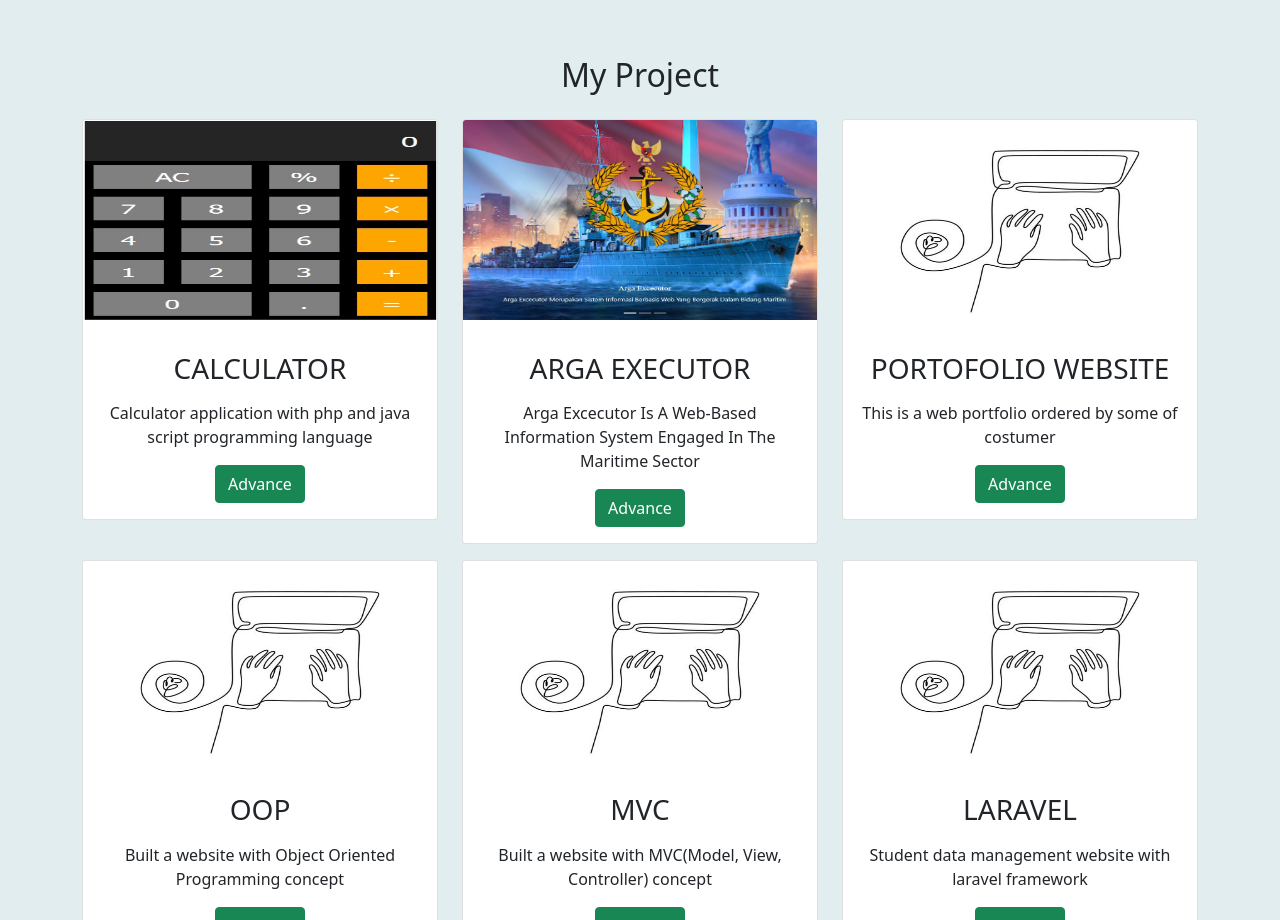
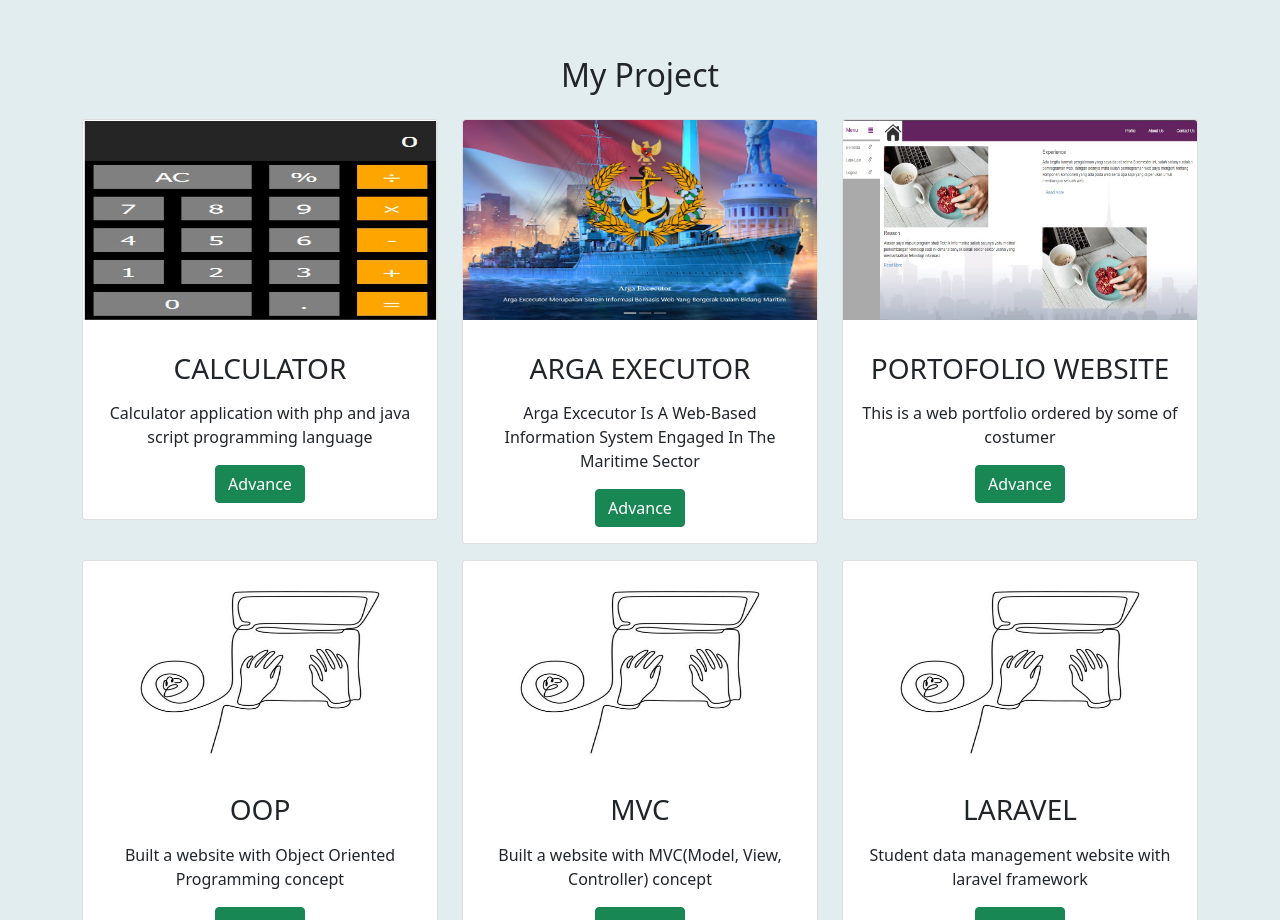
Before and after one commit to mujiindriani/mujiindriani.github.io, a plain HTML site: page index.html in a window 1280 px wide. Shown: the part 1300-2220 px from the top of the page. Drawn offline with nearby package versions, Linux system fonts and the light colour scheme.

Commit message:
porto img

```diff
--- a/index.html
+++ b/index.html
@@ -102,7 +102,7 @@
           </div>
           <div class="col-md-4 mb-3">
             <div class="card">
-              <img src="img/card.jpg" class="card-img-top" alt="project1" height="200rem" />
+              <img src="img/pt.jpg" class="card-img-top" alt="project1" height="200rem" />
               <div class="card-body text-center">
                 <p class="card-text"><h3>PORTOFOLIO WEBSITE</h3></p>
                 <P> This is a web portfolio ordered by some of costumer</P>
```
Also changed, not shown: img/pt.jpg (added).
